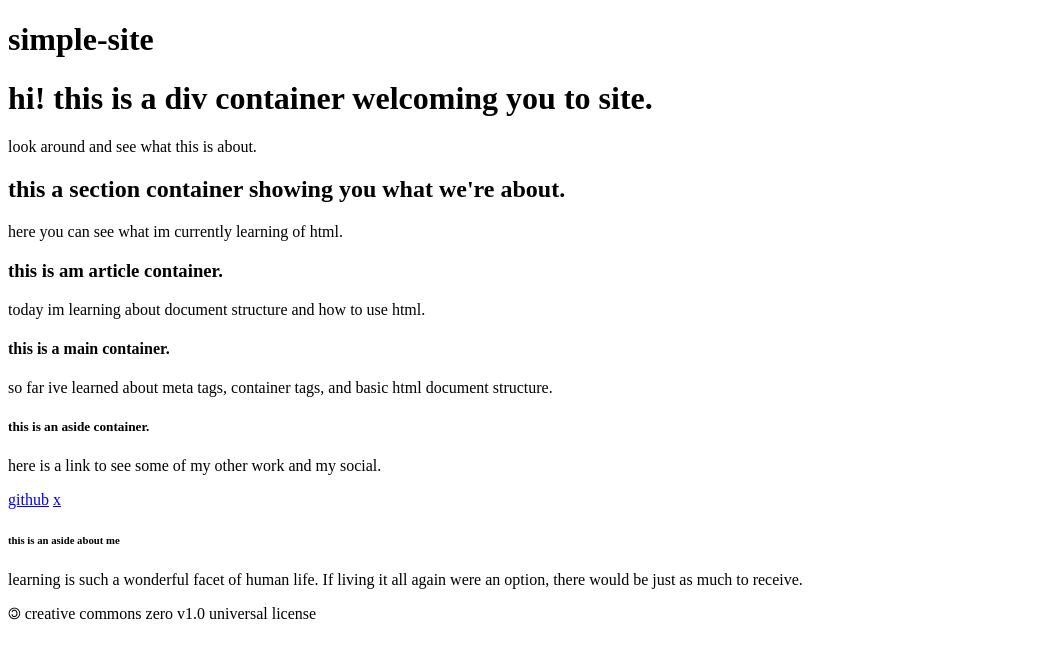
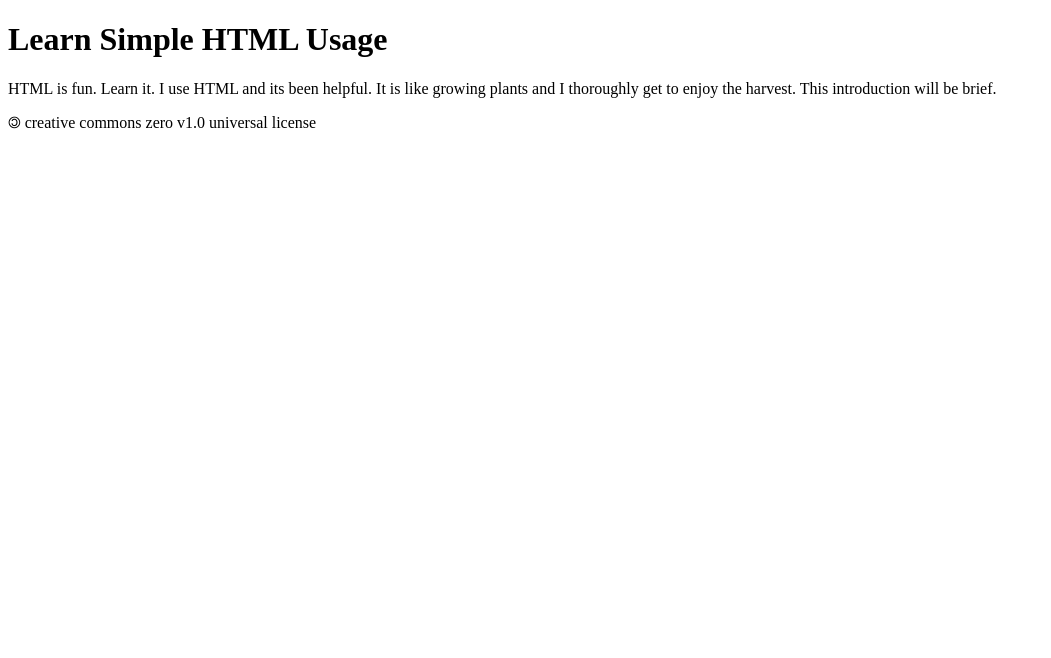
Before and after one commit to lithoeme/simple-site, a website: page index.html in a window 1280 px wide. Shown: the whole page, without its empty margins (0-1051 px from the left). Drawn offline with Linux system fonts and the light colour scheme.

Commit message:
updated index.html

```diff
--- a/index.html
+++ b/index.html
@@ -17,41 +17,25 @@
         <meta name="twitter:description" content="display of html proficiency with html.">
         <meta name="twitter:image" content="https://pixabay.com/photos/crispus-curly-dock-raw-rumex-87928/">
         <link rel="icon" href="favicon.ico" type="https://www.google.com/s2/favicons?domain=dev.to&sz=512 ">
-        <title>Display of html proficiency</title>
+        <title>How I Use HTML</title>
 
     </head>
     <body>
         <header>
-            <h1>simple-site</h1>
+            <h1>Learn Simple HTML Usage</h1>
         </header>
         <div>
-            <h1>hi! this is a div container welcoming you to site.</h1>
-            <p>look around and see what this is about.</p>
-            <section>
-                <h2>this a section container showing you what we're about.</h2>
-                <p>here you can see what im currently learning of html.</p>
-            </section>
-            <article>
-                <h3>this is am article container.</h3>
-                <p>today im learning about document structure and how to use html.</p>
-            </article>
             <main>
-                <h4>this is a main container.</h4>
-                <p>so far ive learned about meta tags, container tags, and basic html document structure.</p>
+                <article>
+                    <section>
+                        <p>HTML is fun. Learn it. I use HTML and its been helpful. It is like growing plants
+                            and I thoroughly get to enjoy the harvest. This introduction will be brief.</p>
+                    </section>
+                </article>
+                <aside>
+
+                </aside>
             </main>
-            <aside>
-                <h5>this is an aside container.</h5>
-                <p>here is a link to see some of my other work and my social.</p>
-                <nav>
-                    <a href="https://github.com/lithoeme">github</a>
-                    <a href="https://x.com/lithoemes">x</a>
-                </nav>
-            </aside>
-            <aside>
-                <h6>this is an aside about me</h6>
-                <p>learning is such a wonderful facet of human life. If living it all again
-                    were an option, there would be just as much to receive. </p>
-            </aside>
         </div>
         <footer>
             <p>&#127279; creative commons zero v1.0 universal license</p>
```
Also changed, not shown: qodana.yaml (added, +29 -0 lines).
